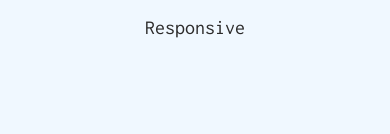
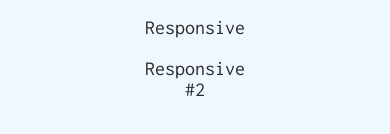
Before and after one commit to KuznetsovGleb/KuznetsovGleb.github.io, a plain HTML site: page Portfolio/index.html in a window 390 px wide. Shown: the part 532-666 px from the top of the page. Drawn offline with Linux system fonts and the light colour scheme.

Commit message:
added responsive #2

```diff
--- a/Portfolio/index.html
+++ b/Portfolio/index.html
@@ -22,6 +22,7 @@
                     <li><a href="gallery/Enter form/index.html">Enter form</a></li>
                     <li><a href="gallery/Zazor/index.html">Zazor</a></li>
                     <li><a href="gallery/Responsive/index.html">Responsive</a></li>
+                    <li><a href="http://berryme.com.ua/">Responsive #2</a></li>
                 </ul>
             </div>
         </div>
```
